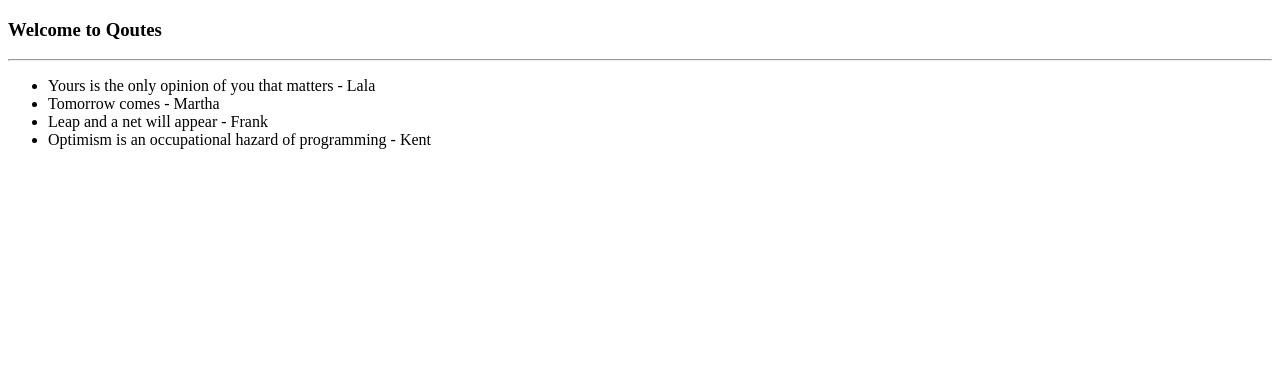
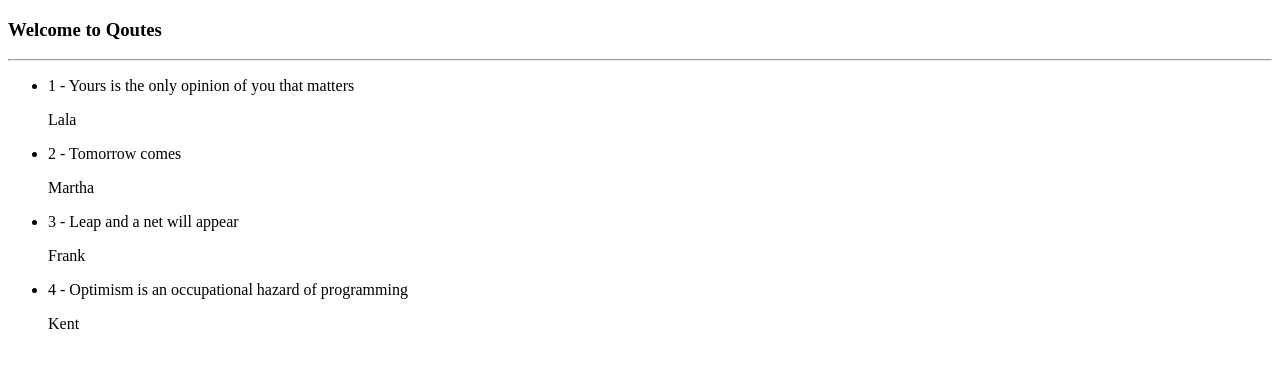
Before and after one commit to joankirui/Quotes-app, an Angular app: page / in a window 1280 px wide. Shown: the top 368 px of the page. Built offline with nearby package versions, Linux system fonts and the light colour scheme.

Commit message:
display author alongside quote

```diff
--- a/src/app/quote-detail/quote-detail.component.html
+++ b/src/app/quote-detail/quote-detail.component.html
@@ -1 +1,3 @@
-<p>quote-detail works!</p>
+<p>
+    {{quote.author}}
+</p>
--- a/src/app/quote-detail/quote-detail.component.ts
+++ b/src/app/quote-detail/quote-detail.component.ts
@@ -1,4 +1,5 @@
-import { Component, OnInit } from '@angular/core';
+import { Component, Input, OnInit } from '@angular/core';
+import { Quote } from '../quote';
 
 @Component({
   selector: 'app-quote-detail',
@@ -6,6 +7,8 @@
   styleUrls: ['./quote-detail.component.css']
 })
 export class QuoteDetailComponent implements OnInit {
+  @Input()
+  quote: Quote = new Quote;
 
   constructor() { }
 
--- a/src/app/quote/quote.component.html
+++ b/src/app/quote/quote.component.html
@@ -3,9 +3,10 @@
     <hr>
     <ul>
       <li *ngFor='let quote of quotes'>
+        {{quote.id}}
+        -
         {{quote.name}}
-        -
-        {{quote.author}}
+        <app-quote-detail [quote]='quote'></app-quote-detail>
       </li>
     </ul>
   </div>
```
